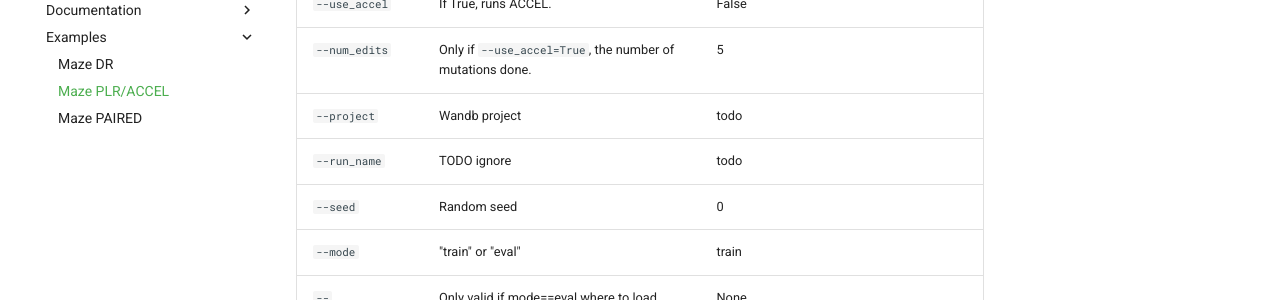
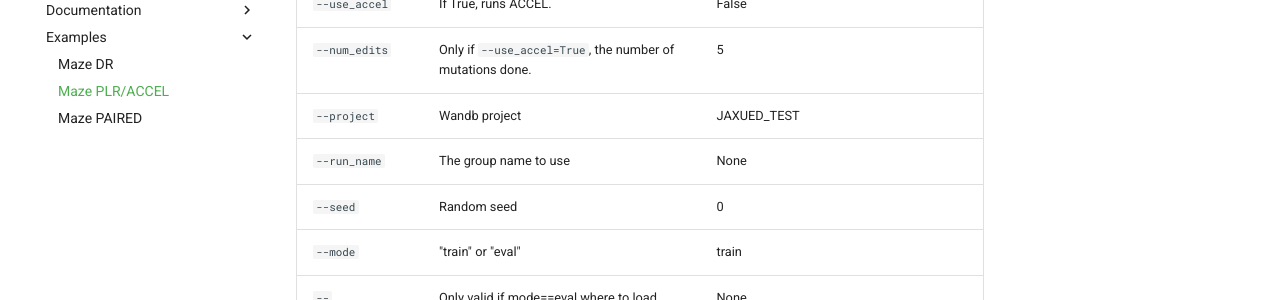
Before and after one commit to DramaCow/jaxued, an MkDocs documentation site: the page built from docs/maze_plr.md, in a window 1280 px wide and 900 px high, scrolled down 1119 px. Shown: the part 152-452 px from the top of the window. Built offline with MkDocs 1.6.1 and Material for MkDocs 9.7.7, drawn with Linux system fonts in a browser that asks for light colours.

Commit message:
Fixed some Docs

```diff
--- a/docs/maze_plr.md
+++ b/docs/maze_plr.md
@@ -17,8 +17,8 @@ Name  | Description | Default
 `--buffer_duplicate_check`      | If True, duplicate levels cannot be added to the buffer.                                                                                   | True
 `--use_accel`                   | If True, runs ACCEL.                                                                                                                       | False
 `--num_edits`                   | Only if `--use_accel=True`, the number of mutations done.                                                                                  | 5
-`--project`                     | Wandb project                                                                                                                              | todo
-`--run_name`                    | TODO ignore                                                                                                                                | todo
+`--project`                     | Wandb project                                                                                                                              | JAXUED_TEST
+`--run_name`                    | The group name to use                                                                                                                      | None
 `--seed`                        | Random seed                                                                                                                                | 0
 `--mode`                        | "train" or "eval"                                                                                                                          | train
 `--checkpoint_directory`        | Only valid if mode==eval where to load checkpoint from                                                                                     | None
```
Also changed, not shown: docs/maze_dr.md (+1 -1 lines), docs/maze_paired.md (+1 -1 lines).
